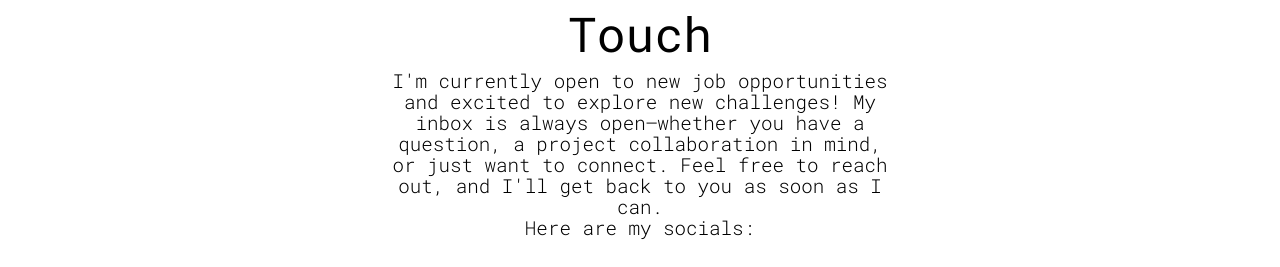
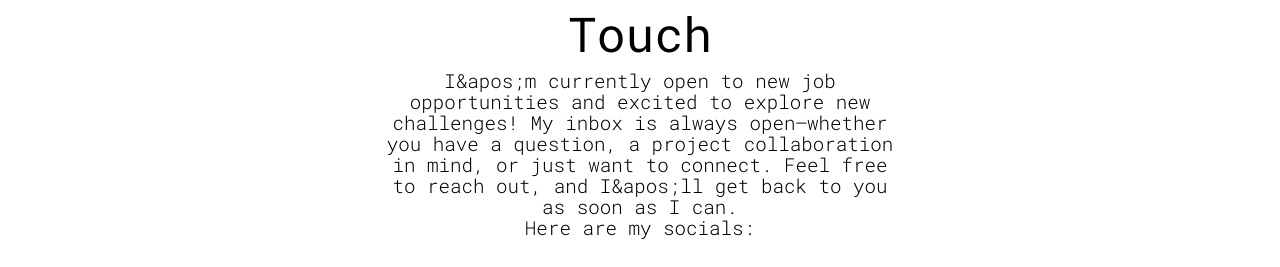
Before and after one commit to LiviuCaciulatu/portfolio, a Next.js app: page / in a window 1280 px wide. Shown: the part 2045-2312 px from the top of the page. Built offline with nearby package versions, Linux system fonts and the light colour scheme; grey boxes are pictures that could not be loaded.

Commit message:
deploy 2

```diff
--- a/app/components/Footer/Footer.tsx
+++ b/app/components/Footer/Footer.tsx
@@ -4,23 +4,25 @@ import React, { forwardRef } from "react";
 import style from "./style.module.scss";
 import Image from "next/image";
 
-const Footer = forwardRef<HTMLElement, {}>((props, ref) => {
+const Footer = forwardRef<HTMLElement, {}>((_, ref) => {
   return (
     <footer ref={ref} className={style.footer}>
       <div className={style.footerContent}>
         <div className={style.text}>
           <div className={style.title}>Let's Get In Touch</div>
           <div className={style.description}>
-            {`I'm currently open to new job opportunities and excited to explore
-            new challenges! My inbox is always open—whether you have a question,
-            a project collaboration in mind, or just want to connect. Feel free
-            to reach out, and I'll get back to you as soon as I can.`.split(" ")
+            {`I&apos;m currently open to new job opportunities and excited to explore
+              new challenges! My inbox is always open—whether you have a question,
+              a project collaboration in mind, or just want to connect. Feel free
+              to reach out, and I&apos;ll get back to you as soon as I can.`
+              .split(" ")
               .map((word, index) => (
                 <span key={index} className={style.word}>
                   {word}{" "}
                 </span>
               ))}
           </div>
+
           <div className={style.bottomText}>Here are my socials:</div>
         </div>
         <div className={style.socials}>
@@ -39,10 +41,7 @@ const Footer = forwardRef<HTMLElement, {}>((props, ref) => {
             />
           </a>
 
-          <a
-            href="tel:+40785593851"
-            className={style.socialLink}
-          >
+          <a href="tel:+40785593851" className={style.socialLink}>
             <Image
               src={`/assets/socials/phone.svg`}
               alt="phone"
@@ -87,7 +86,6 @@ const Footer = forwardRef<HTMLElement, {}>((props, ref) => {
   );
 });
 
-// Name the component for better debugging
 Footer.displayName = "Footer";
 
 export default Footer;
```
